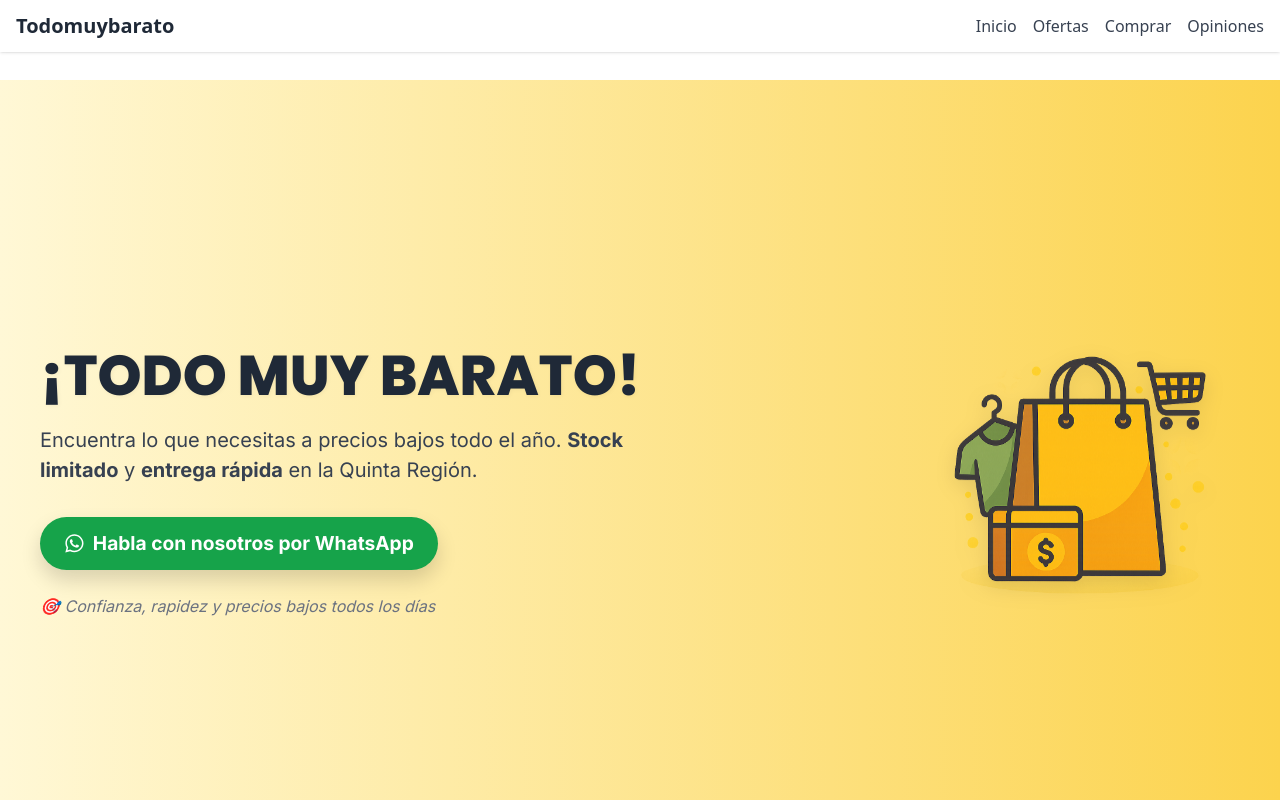
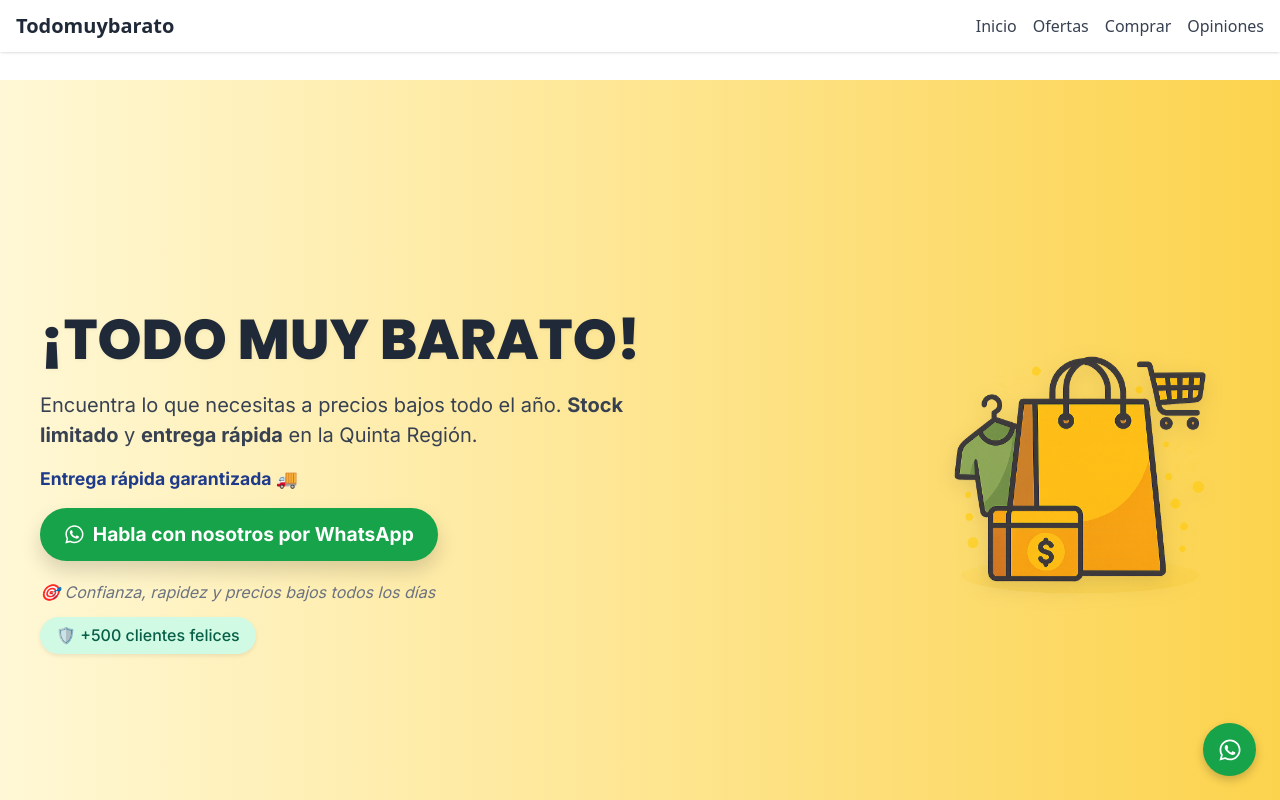
Before and after one commit to Marshelby/todomuybarato, a React (Vite) app: page / in a window 1280 px wide. Shown: the top 800 px of the page. Built offline with nearby package versions, Linux system fonts and the light colour scheme.

Commit message:
🔥 HERO mejorado: frase rotativa, sello visual, y botón WhatsApp flotante

```diff
--- a/src/components/Hero.css
+++ b/src/components/Hero.css
@@ -32,15 +32,35 @@
   font-size: 1.2rem;
   color: #374151;
   max-width: 600px;
-  margin-bottom: 2rem;
+  margin-bottom: 1rem;
   font-weight: 400;
 }
 
+.frase-rotativa {
+  font-size: 1.1rem;
+  color: #1e3a8a;
+  margin-bottom: 1rem;
+  font-weight: 600;
+  transition: opacity 0.3s ease;
+}
+
 .hero-slogan {
-  margin-top: 1.5rem;
+  margin-top: 1.2rem;
   font-size: 0.95rem;
   color: #6b7280;
   font-style: italic;
+}
+
+.hero-sello {
+  margin-top: 0.8rem;
+  font-size: 1rem;
+  font-weight: 500;
+  color: #065f46;
+  background: #d1fae5;
+  padding: 0.4rem 1rem;
+  border-radius: 9999px;
+  display: inline-block;
+  box-shadow: 0 2px 4px rgba(0,0,0,0.08);
 }
 
 .hero-button {
@@ -86,6 +106,26 @@
   }
 }
 
+/* Botón flotante de WhatsApp */
+.whatsapp-float {
+  position: fixed;
+  bottom: 1.5rem;
+  right: 1.5rem;
+  background-color: #16a34a;
+  padding: 0.9rem;
+  border-radius: 50%;
+  z-index: 1000;
+  box-shadow: 0 4px 10px rgba(0,0,0,0.2);
+  transition: transform 0.2s;
+}
+.whatsapp-float:hover {
+  transform: scale(1.1);
+}
+.whatsapp-icon {
+  color: white;
+  font-size: 1.5rem;
+}
+
 @media (min-width: 768px) {
   .hero-content {
     flex-direction: row;
--- a/src/components/Hero.jsx
+++ b/src/components/Hero.jsx
@@ -1,16 +1,38 @@
 import "./Hero.css";
 import { FaWhatsapp } from "react-icons/fa";
 import ilustracion from "../assets/hero-ilustracion.png";
+import { useEffect, useState } from "react";
 
 function Hero() {
+  const frases = [
+    "Precios bajos todos los días 💸",
+    "Entrega rápida garantizada 🚚",
+    "Productos útiles para tu hogar 🏡",
+    "+500 clientes felices 🧡",
+  ];
+  const [fraseActual, setFraseActual] = useState(0);
+
+  useEffect(() => {
+    const intervalo = setInterval(() => {
+      setFraseActual((prev) => (prev + 1) % frases.length);
+    }, 3500);
+    return () => clearInterval(intervalo);
+  }, []);
+
   return (
+    <>
       <section className="hero-container">
         <div className="hero-content">
           <div className="hero-text">
             <h1 className="hero-title">¡TODO MUY BARATO!</h1>
             <p className="hero-subtitle">
-            Encuentra lo que necesitas a precios bajos todo el año. <strong>Stock limitado</strong> y <strong>entrega rápida</strong> en la Quinta Región.
+              Encuentra lo que necesitas a precios bajos todo el año.{" "}
+              <strong>Stock limitado</strong> y{" "}
+              <strong>entrega rápida</strong> en la Quinta Región.
             </p>
+            <div className="frase-rotativa">
+              {frases[fraseActual]}
+            </div>
             <a
               href="https://wa.me/56912345678"
               target="_blank"
@@ -23,12 +45,28 @@ function Hero() {
             <p className="hero-slogan">
               🎯 Confianza, rapidez y precios bajos todos los días
             </p>
+            <div className="hero-sello">🛡️ +500 clientes felices</div>
           </div>
           <div className="hero-image">
-          <img src={ilustracion} alt="Productos baratos y útiles" className="hero-float" />
+            <img
+              src={ilustracion}
+              alt="Productos baratos y útiles"
+              className="hero-float"
+            />
           </div>
         </div>
       </section>
+
+      {/* Botón flotante de WhatsApp */}
+      <a
+        href="https://wa.me/56912345678"
+        target="_blank"
+        rel="noopener noreferrer"
+        className="whatsapp-float"
+      >
+        <FaWhatsapp className="whatsapp-icon" />
+      </a>
+    </>
   );
 }
 
```
Lines whose indentation alone changed are shown as unchanged.
